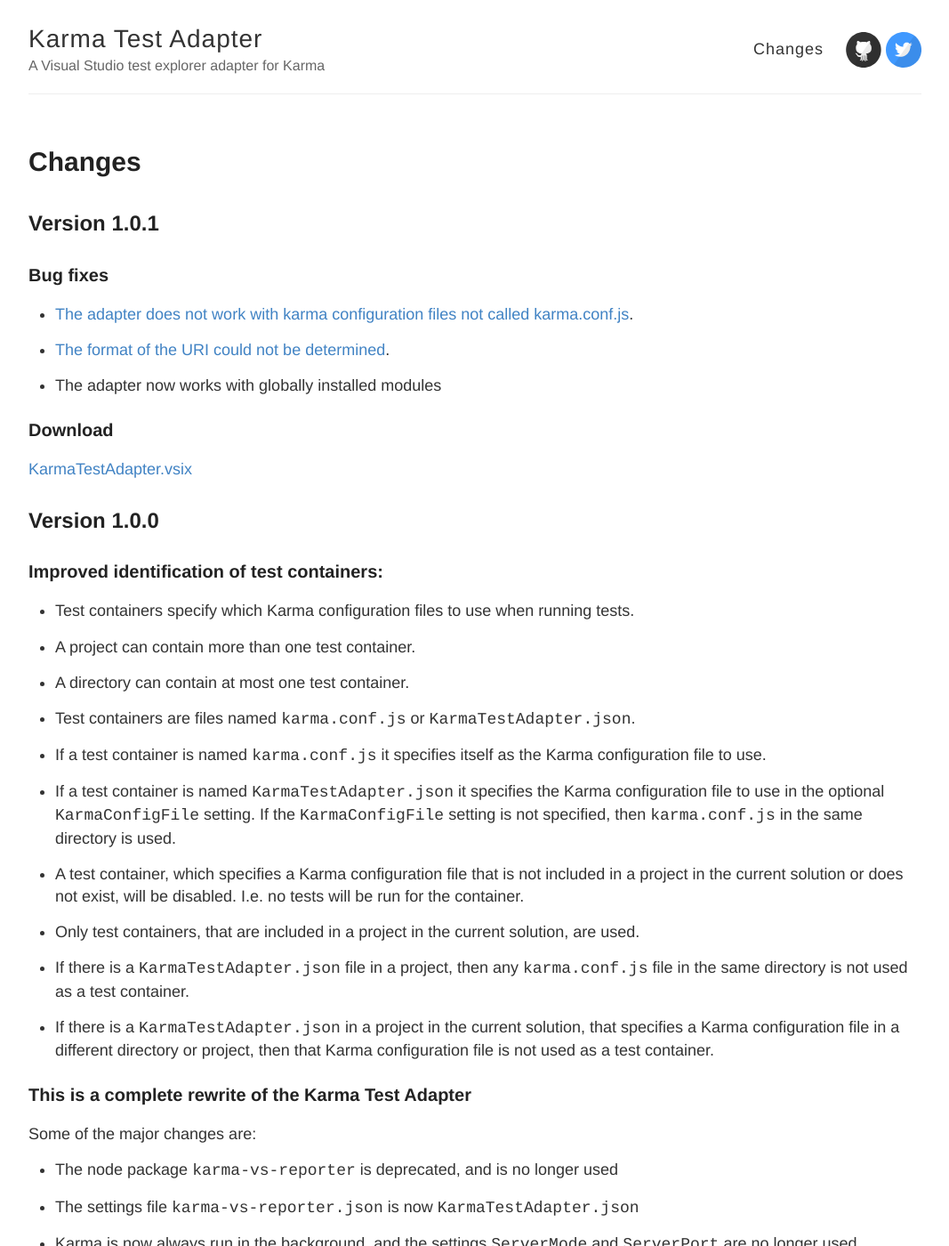
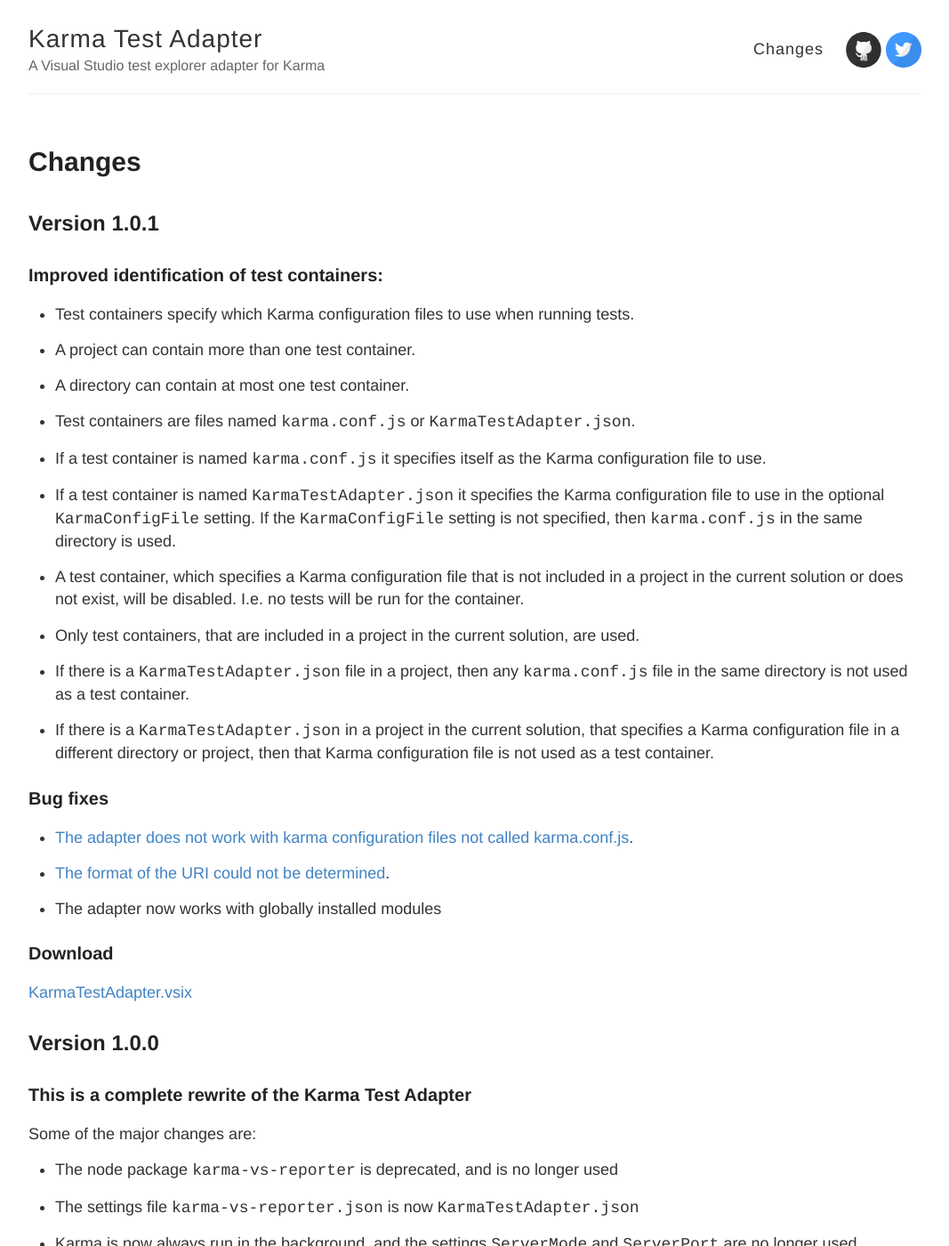
Before and after one commit to MortenHoustonLudvigsen/KarmaTestAdapter, a Jekyll site: the page built from Changes.md, in a window 1280 px wide and 1400 px high. Shown: the whole window at 89% size, without its empty margins (106-1173 px from the left). Built offline with Jekyll 4.4.1, drawn with Linux system fonts in a browser that asks for light colours; Markdown is read by kramdown in place of the engine named in the settings; some of the changed lines change nothing that is shown.

Commit message:
Update Changes.md

```diff
--- a/Changes.md
+++ b/Changes.md
@@ -5,20 +5,6 @@
 ---
 
 ## Version 1.0.1
-
-### Bug fixes
-
-* [The adapter does not work with karma configuration files not called karma.conf.js](https://github.com/MortenHoustonLudvigsen/KarmaTestAdapter/issues/15).
-
-* [The format of the URI could not be determined](https://github.com/MortenHoustonLudvigsen/KarmaTestAdapter/issues/13).
-
-* The adapter now works with globally installed modules
-
-### Download
-
-[KarmaTestAdapter.vsix](https://github.com/MortenHoustonLudvigsen/KarmaTestAdapter/releases/download/v1.0.1/KarmaTestAdapter.vsix)
-
-## Version 1.0.0
 
 ### Improved identification of test containers:
 
@@ -41,6 +27,20 @@
 * If there is a `KarmaTestAdapter.json` file in a project, then any `karma.conf.js` file in the same directory is not used as a test container.
 
 * If there is a `KarmaTestAdapter.json` in a project in the current solution, that specifies a Karma configuration file in a different directory or project, then that Karma configuration file is not used as a test container.
+
+### Bug fixes
+
+* [The adapter does not work with karma configuration files not called karma.conf.js](https://github.com/MortenHoustonLudvigsen/KarmaTestAdapter/issues/15).
+
+* [The format of the URI could not be determined](https://github.com/MortenHoustonLudvigsen/KarmaTestAdapter/issues/13).
+
+* The adapter now works with globally installed modules
+
+### Download
+
+[KarmaTestAdapter.vsix](https://github.com/MortenHoustonLudvigsen/KarmaTestAdapter/releases/download/v1.0.1/KarmaTestAdapter.vsix)
+
+## Version 1.0.0
 
 ### This is a complete rewrite of the Karma Test Adapter
 
```
